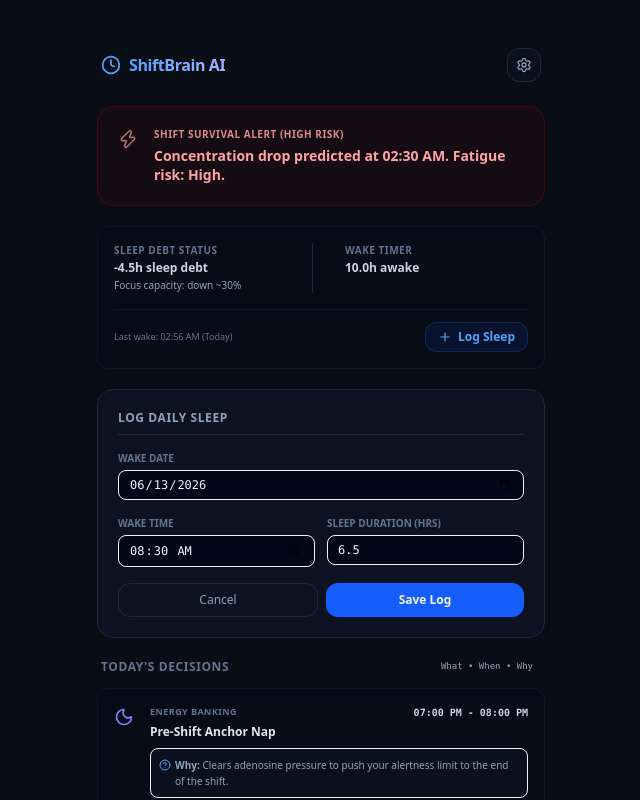
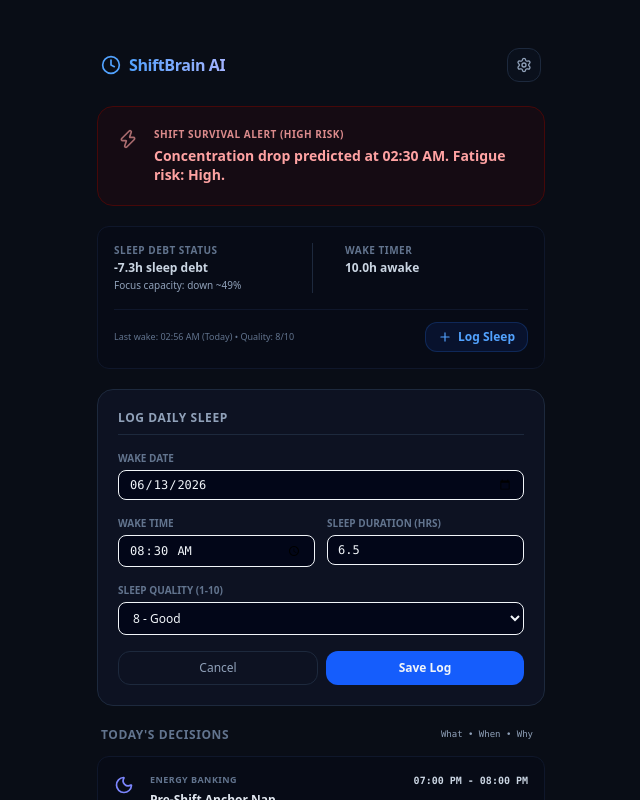
Before and after one commit to pranavbairollu/shiftbrain-ai, a Next.js app: page / in a window 1280 px wide. Both pictures are taken after a click on the button "Log Sleep". Shown: the top 800 px of the page, without its empty margins (319-959 px from the left). Built offline with nearby package versions, Linux system fonts and the light colour scheme.

Commit message:
feat: add subjective sleep quality scaling and quality inputs to sleep logger

```diff
--- a/src/app/page.tsx
+++ b/src/app/page.tsx
@@ -35,6 +35,7 @@ interface SleepLog {
   duration: number;
   wakeTime: Date;
   dateString: string;
+  quality: number; // Subjective quality (1-10)
 }
 
 export default function Home() {
@@ -52,11 +53,12 @@ export default function Home() {
   const [logSleepDate, setLogSleepDate] = useState(new Date().toISOString().split("T")[0]);
   const [logSleepTime, setLogSleepTime] = useState("08:30");
   const [logSleepDuration, setLogSleepDuration] = useState("6.5");
+  const [logSleepQuality, setLogSleepQuality] = useState<number>(8); // Default to 8 (Good)
 
   const [sleepLogs, setSleepLogs] = useState<SleepLog[]>([
-    { id: "1", duration: 7.5, wakeTime: new Date(Date.now() - 10 * 60 * 60 * 1000), dateString: "Today" },
-    { id: "2", duration: 6.5, wakeTime: new Date(Date.now() - 24 * 60 * 60 * 1000), dateString: "Yesterday" },
-    { id: "3", duration: 5.5, wakeTime: new Date(Date.now() - 2 * 24 * 60 * 60 * 1000), dateString: "2 days ago" },
+    { id: "1", duration: 7.5, wakeTime: new Date(Date.now() - 10 * 60 * 60 * 1000), dateString: "Today", quality: 8 },
+    { id: "2", duration: 6.5, wakeTime: new Date(Date.now() - 24 * 60 * 60 * 1000), dateString: "Yesterday", quality: 7 },
+    { id: "3", duration: 5.5, wakeTime: new Date(Date.now() - 2 * 24 * 60 * 60 * 1000), dateString: "2 days ago", quality: 6 },
   ]);
 
   // Checklist states
@@ -76,9 +78,12 @@ export default function Home() {
 
   // Recalculate sleep debt and dynamically update the Decision Alert Banner
   useEffect(() => {
-    // 1. Calculate Sleep Debt
+    // 1. Calculate Sleep Debt using subjective quality scaling (Effective Sleep)
     const dailyBaseline = 8.0;
-    const totalSleepReceived = sleepLogs.reduce((sum, log) => sum + log.duration, 0);
+    const totalSleepReceived = sleepLogs.reduce((sum, log) => {
+      const effFactor = 0.5 + (log.quality / 20.0); // 10/10 -> 100% effective, 5/10 -> 75% effective
+      return sum + (log.duration * effFactor);
+    }, 0);
     const totalSleepRequired = dailyBaseline * sleepLogs.length;
     const debt = Math.max(0, totalSleepRequired - totalSleepReceived);
     setSleepDebt(debt);
@@ -219,7 +224,8 @@ export default function Home() {
       id: Date.now().toString(),
       duration: parseFloat(logSleepDuration),
       wakeTime: wakeDateObj,
-      dateString: dateLabel
+      dateString: dateLabel,
+      quality: logSleepQuality
     };
 
     const cleanLogs = sleepLogs.filter(log => log.dateString !== dateLabel);
@@ -436,7 +442,12 @@ export default function Home() {
                     new Date(current.wakeTime).getTime() > new Date(latest.wakeTime).getTime() ? current : latest,
                     sleepLogs[0]
                   ).dateString
-                })`
+                }) • Quality: ${
+                  sleepLogs.reduce((latest, current) =>
+                    new Date(current.wakeTime).getTime() > new Date(latest.wakeTime).getTime() ? current : latest,
+                    sleepLogs[0]
+                  ).quality
+                }/10`
               ) : (
                 "Please log sleep to calibrate wake timer"
               )}
@@ -593,6 +604,21 @@ export default function Home() {
               </div>
             </div>
 
+            <div className="flex flex-col gap-1">
+              <label className="text-[10px] font-bold text-slate-500 uppercase">Sleep Quality (1-10)</label>
+              <select
+                value={logSleepQuality}
+                onChange={(e) => setLogSleepQuality(parseInt(e.target.value))}
+                className="bg-slate-950 border border-slate-850 rounded-lg px-2.5 py-1.5 text-xs text-slate-100 focus:outline-none"
+              >
+                {[10, 9, 8, 7, 6, 5, 4, 3, 2, 1].map((q) => (
+                  <option key={q} value={q}>
+                    {q} - {q >= 9 ? "Excellent" : q >= 7 ? "Good" : q >= 5 ? "Fair" : "Poor"}
+                  </option>
+                ))}
+              </select>
+            </div>
+
             <div className="flex gap-2">
               <button
                 type="button"
```
